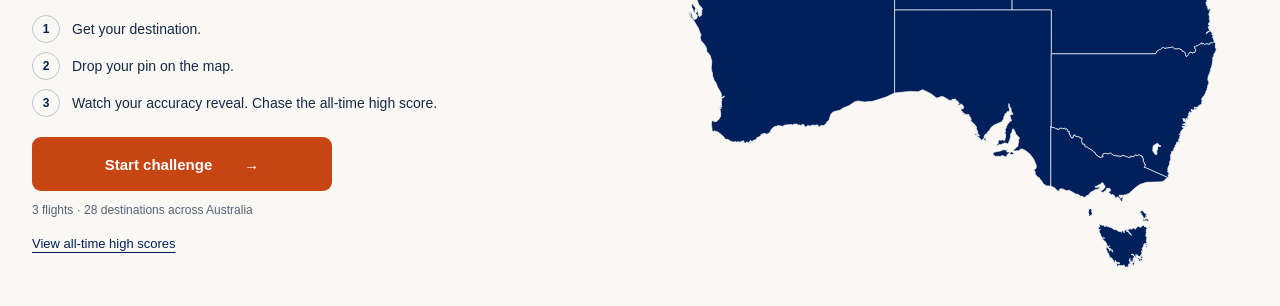
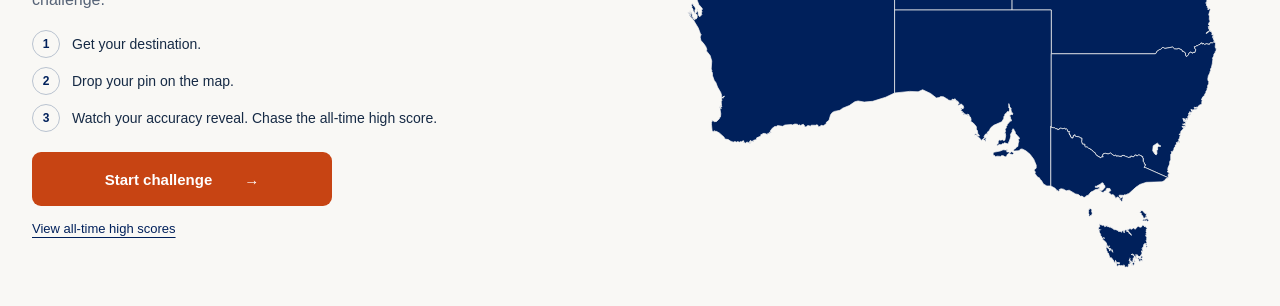
Before and after one commit to sincitydecks/pintowintwo, a website: page index.html in a window 1280 px wide. Shown: the part 430-736 px from the top of the page. Drawn offline with Linux system fonts and the light colour scheme; no server answers; a web font is replaced by a local one.

Commit message:
Update index.html

```diff
--- a/index.html
+++ b/index.html
@@ -26,7 +26,7 @@
         <h1>Fly the mission.<br><span>Pin to win.</span></h1>
         <p class="lead">How well do you know Australia?<br>Three destinations. Your best guess. One flight crew challenge.</p>
         <ol class="how-to"><li>Get your destination.</li><li>Drop your pin on the map.</li><li>Watch your accuracy reveal. Chase the all-time high score.</li></ol>
-        <div class="start-actions"><button class="primary-btn start-cta" id="open-start-btn">Start challenge <span aria-hidden="true">→</span></button></div><p class="start-detail">3 flights · 28 destinations across Australia</p><button class="text-btn" id="start-board-btn">View all-time high scores</button><div id="resume-panel" class="resume-panel" hidden><p id="resume-label"></p><button id="resume-btn" class="text-btn">Resume saved flight</button></div>
+        <div class="start-actions"><button class="primary-btn start-cta" id="open-start-btn">Start challenge <span aria-hidden="true">→</span></button></div><button class="text-btn" id="start-board-btn">View all-time high scores</button><div id="resume-panel" class="resume-panel" hidden><p id="resume-label"></p><button id="resume-btn" class="text-btn">Resume saved flight</button></div>
       </div>
 
         <div class="map-shell">
```
